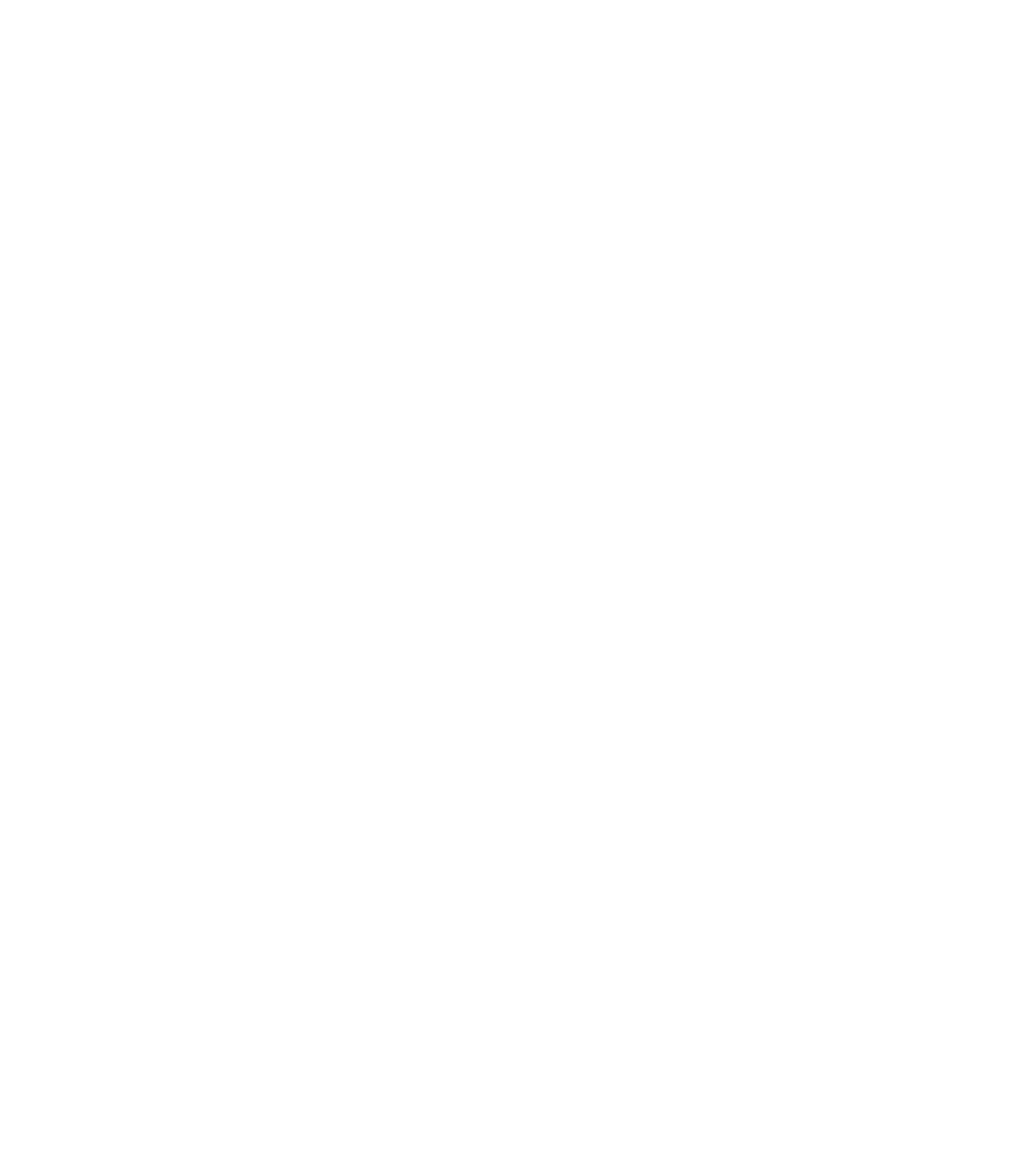
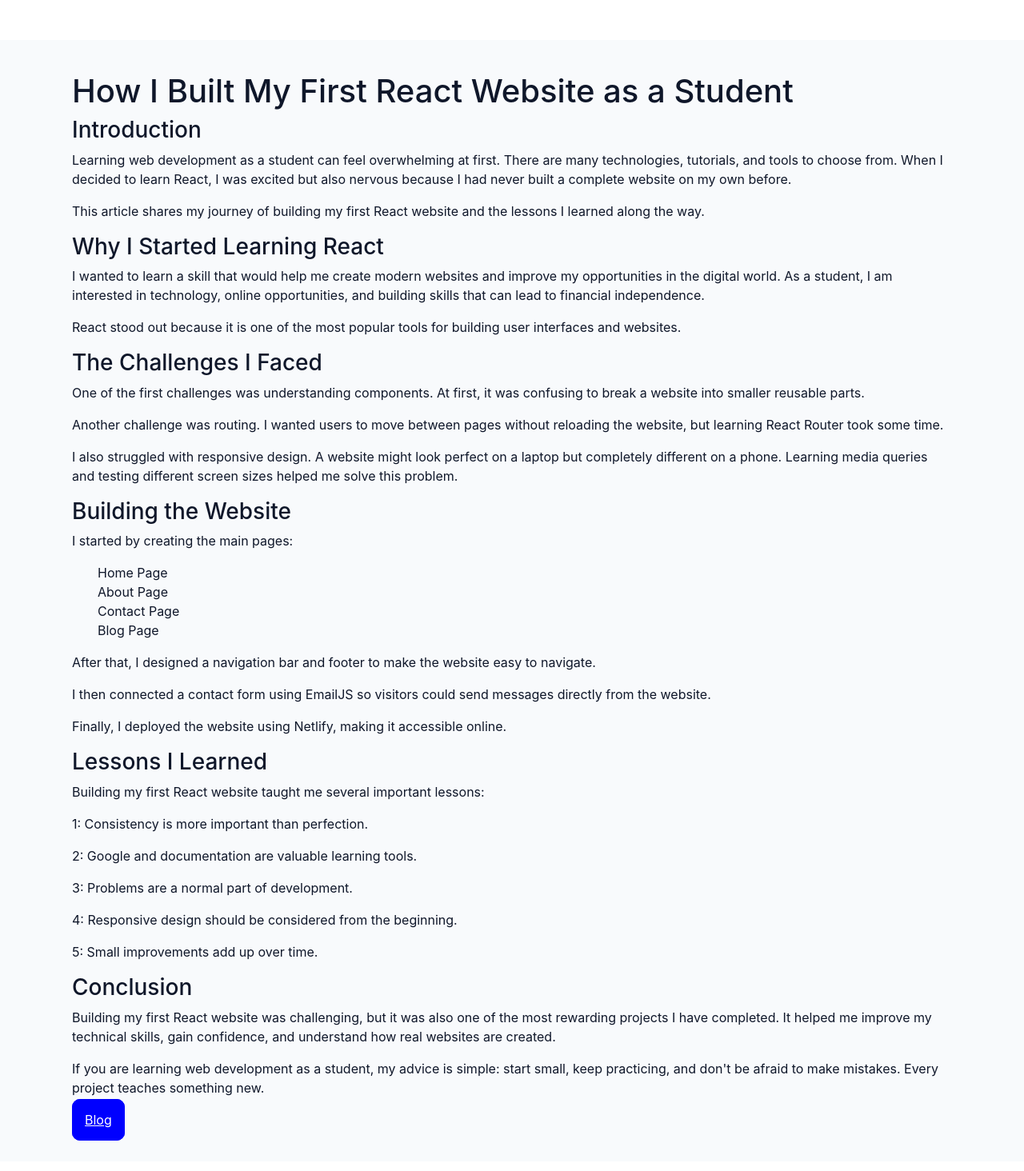
Before and after one commit to passiedaniels/pascaliaweb, a React (Create React App) app: page /article4 in a window 1280 px wide. Before the commit this address had no page. Shown: the top 1464 px of the page at 80% size. Before the commit the page ends 800 px from the top, so only its background shows below. Built offline with nearby package versions, Linux system fonts and the light colour scheme.

Commit message:
added article 1

```diff
--- a/src/App.js
+++ b/src/App.js
@@ -5,6 +5,7 @@
 import { Routes, Route } from "react-router-dom";
 import ContactPage from "./ContactPage.js";
 import "bootstrap-icons/font/bootstrap-icons.css";
+import Article4 from "./components/Article4.js";
 
 import "bootstrap/dist/css/bootstrap.min.css";
 function App() {
@@ -15,6 +16,7 @@
         <Route path="/about" element={<AboutPage />} />
         <Route path="/blog" element={<BlogPage />} />
         <Route path="/Contact" element={<ContactPage />} />
+        <Route path="/article4" element={<Article4 />} />
       </Routes>
     </div>
   );
--- /dev/null
+++ b/src/Article.css
@@ -0,0 +1,13 @@
+.article4 {
+  text-align: left;
+  margin: 50px 50px;
+  padding: 40px;
+}
+.article4-btn {
+  border: 1px solid blue;
+  background-color: blue;
+  color: white;
+  padding: 15px;
+  border-radius: 10px;
+  margin-top: 15px;
+}
--- a/src/BlogPage.js
+++ b/src/BlogPage.js
@@ -10,6 +10,7 @@
 import student from "./Images/student.jpg";
 import careerGrowth from "./Images/career growth.jpg";
 import opportunities from "./Images/opportunities.jpg";
+import { Link } from "react-router-dom";
 
 export default function BlogPage() {
   const form = useRef();
@@ -148,10 +149,10 @@
           </div>
           <div>
             <h3>Tech skills</h3>
-            <p>My First React Project</p>
-            <a href="/https" className="category-badge">
+            <p>My First React Project: How I built my first react project.</p>
+            <Link to="/article4" className="category-badge">
               Read More
-            </a>
+            </Link>
           </div>
         </div>
 
--- /dev/null
+++ b/src/components/Article4.js
@@ -0,0 +1,95 @@
+import React from "react";
+import "../Article.css";
+import { Link } from "react-router-dom";
+
+export default function Article4() {
+  return (
+    <div className="Container">
+      <div className="article4">
+        <h1>How I Built My First React Website as a Student</h1>
+        <h3>Introduction</h3>
+        <p>
+          Learning web development as a student can feel overwhelming at first.
+          There are many technologies, tutorials, and tools to choose from. When
+          I decided to learn React, I was excited but also nervous because I had
+          never built a complete website on my own before.
+        </p>
+        <p>
+          This article shares my journey of building my first React website and
+          the lessons I learned along the way.
+        </p>
+        <h3>Why I Started Learning React</h3>
+        <p>
+          I wanted to learn a skill that would help me create modern websites
+          and improve my opportunities in the digital world. As a student, I am
+          interested in technology, online opportunities, and building skills
+          that can lead to financial independence.
+        </p>
+        <p>
+          React stood out because it is one of the most popular tools for
+          building user interfaces and websites.
+        </p>
+        <h3>The Challenges I Faced</h3>
+        <p>
+          One of the first challenges was understanding components. At first, it
+          was confusing to break a website into smaller reusable parts.
+        </p>
+        <p>
+          Another challenge was routing. I wanted users to move between pages
+          without reloading the website, but learning React Router took some
+          time.
+        </p>
+        <p>
+          I also struggled with responsive design. A website might look perfect
+          on a laptop but completely different on a phone. Learning media
+          queries and testing different screen sizes helped me solve this
+          problem.
+        </p>
+        <h3>Building the Website</h3>
+        <p>I started by creating the main pages:</p>
+        <ul>
+          <li>Home Page</li>
+          <li>About Page</li>
+          <li>Contact Page</li>
+          <li>Blog Page</li>
+        </ul>
+        <p>
+          After that, I designed a navigation bar and footer to make the website
+          easy to navigate.
+        </p>
+        <p>
+          I then connected a contact form using EmailJS so visitors could send
+          messages directly from the website.
+        </p>
+        <p>
+          Finally, I deployed the website using Netlify, making it accessible
+          online.
+        </p>
+        <h3>Lessons I Learned</h3>
+        <p>
+          Building my first React website taught me several important lessons:
+        </p>
+        <p>1: Consistency is more important than perfection.</p>
+        <p>2: Google and documentation are valuable learning tools.</p>
+        <p>3: Problems are a normal part of development.</p>
+        <p>4: Responsive design should be considered from the beginning.</p>
+        <p>5: Small improvements add up over time.</p>
+        <h3>Conclusion</h3>
+        <p>
+          Building my first React website was challenging, but it was also one
+          of the most rewarding projects I have completed. It helped me improve
+          my technical skills, gain confidence, and understand how real websites
+          are created.
+        </p>
+        <p>
+          If you are learning web development as a student, my advice is simple:
+          start small, keep practicing, and don't be afraid to make mistakes.
+          Every project teaches something new.
+        </p>
+        <Link to="/blog" className="article4-btn">
+          Blog
+        </Link>
+      </div>
+    </div>
+  );
+}
```
